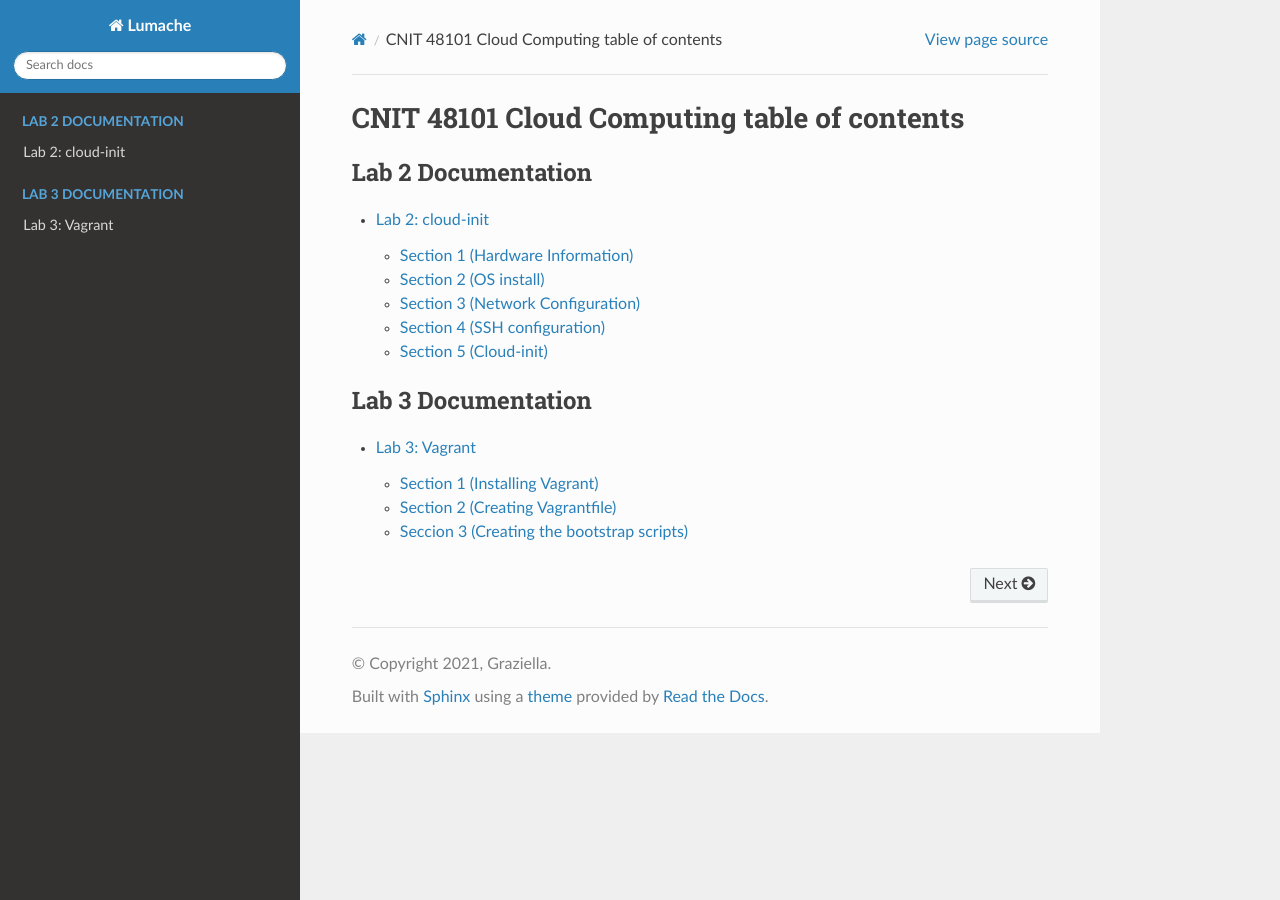
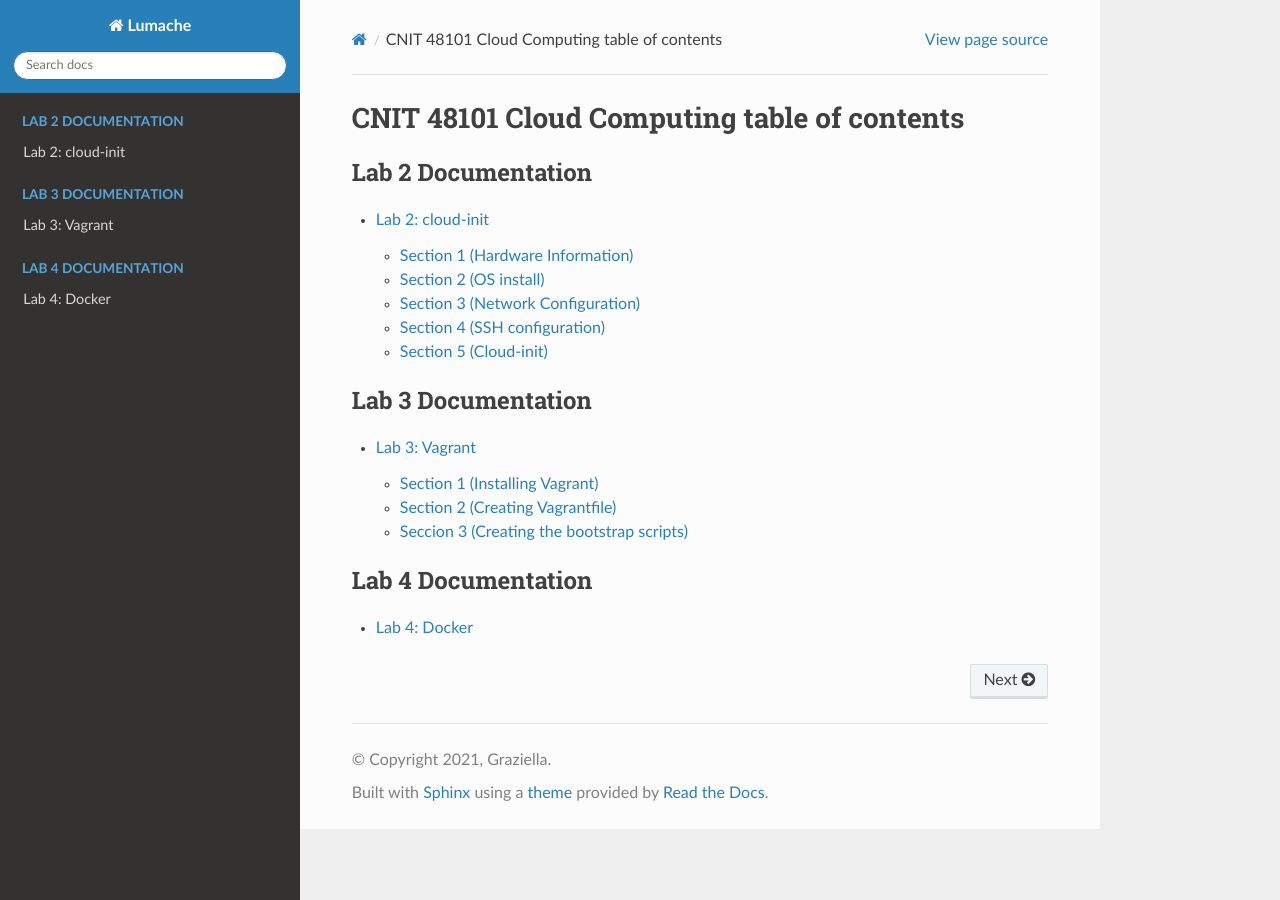
Before and after one commit to Hexadual/CNIT48101, a Sphinx documentation site: the page built from docs/source/index.rst, in a window 1280 px wide. Built offline with Sphinx 7.4.7 and the Read the Docs theme 3.1.0, drawn with Linux system fonts in a browser that asks for light colours.

Commit message:
added lab 4

```diff
--- a/docs/source/index.rst
+++ b/docs/source/index.rst
@@ -14,3 +14,10 @@ CNIT 48101 Cloud Computing table of contents
    :caption: Lab 3 Documentation
 
    /lab3
+
+
+.. toctree::
+   :maxdepth: 2
+   :caption: Lab 4 Documentation
+
+   /lab4
```
